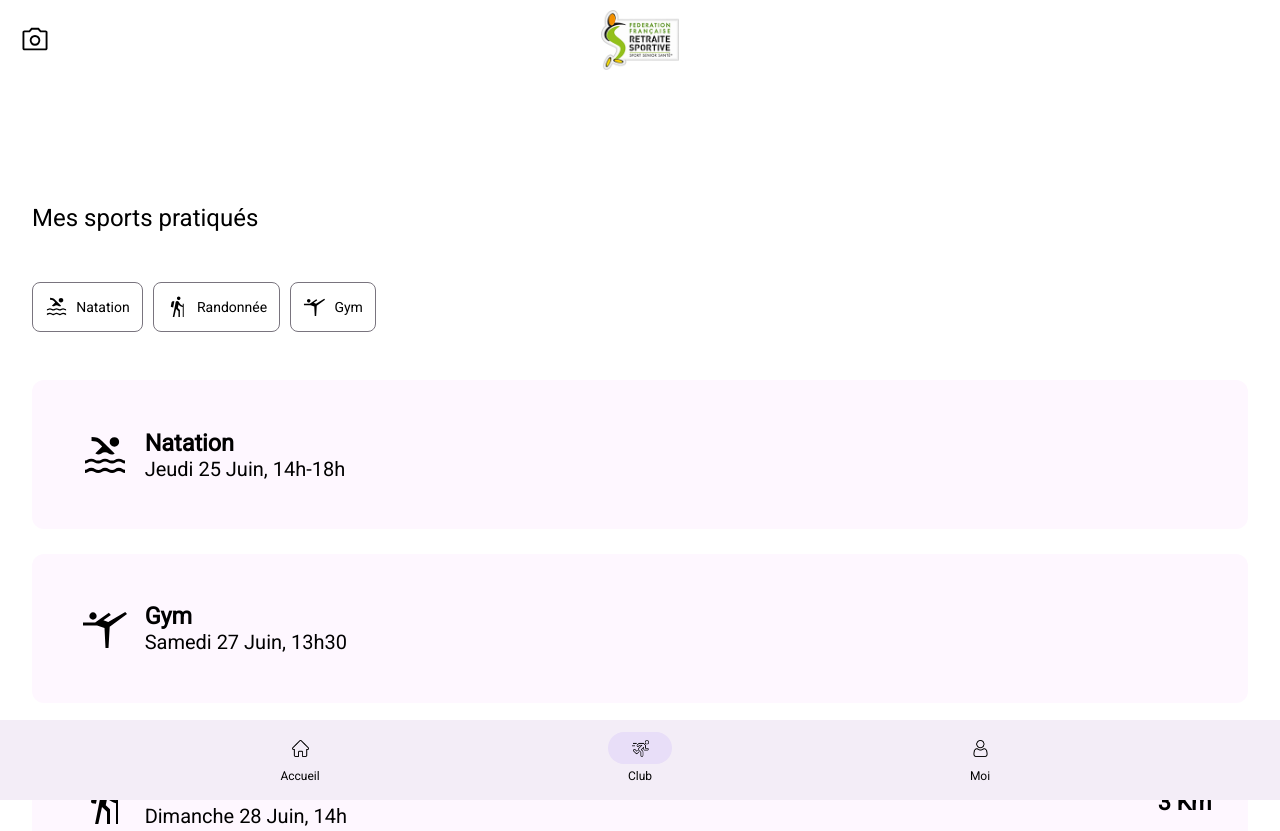
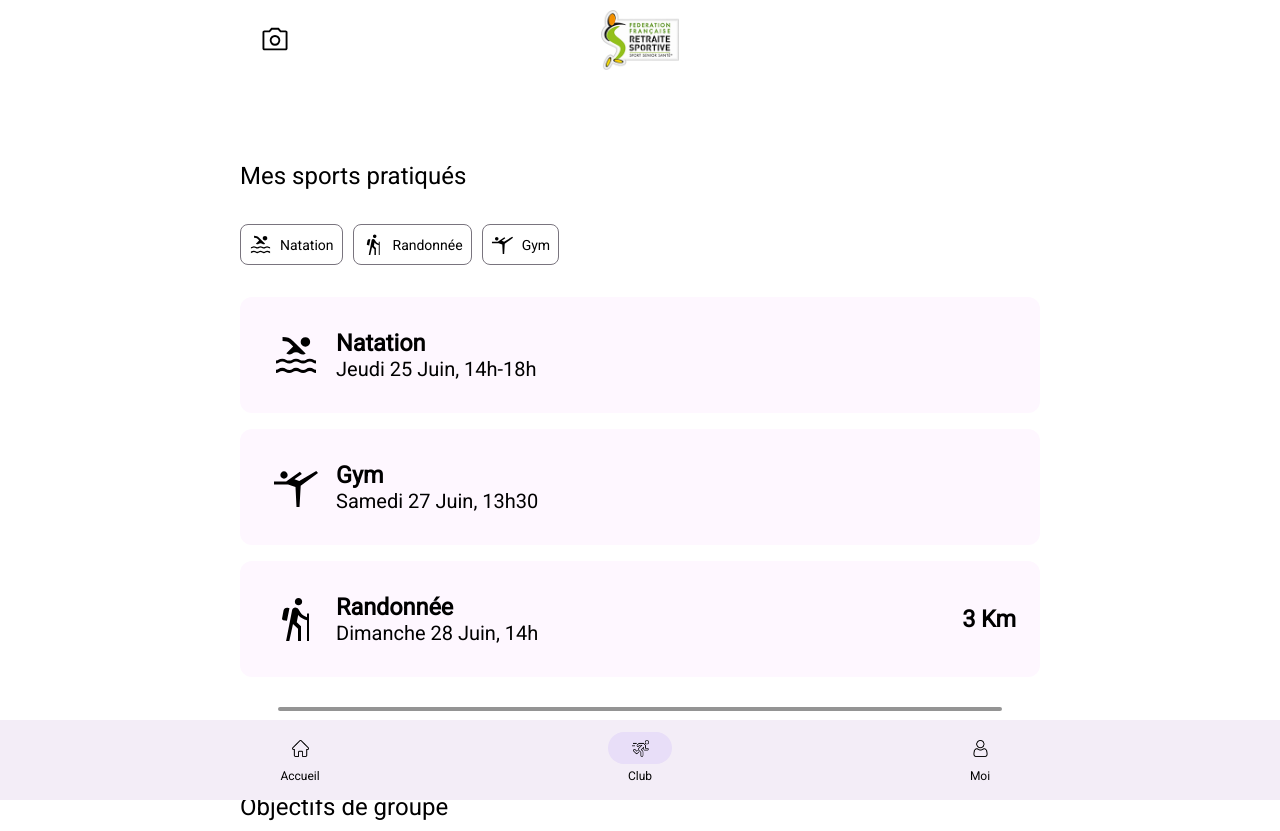
Before and after one commit to Miunn/creathon-ffrs, a plain HTML site: page club.html in a window 1280 px wide. Shown: the top 831 px of the page. Drawn offline with Linux system fonts and the light colour scheme.

Commit message:
Phone layout on web large screens

```diff
--- a/css/club.css
+++ b/css/club.css
@@ -1,8 +1,3 @@
-body {
-    background-color: #ffffff;
-    align-items: center;
-}
-
 header {
     display: grid;
     grid-template-columns: 1fr 1fr 1fr;
--- a/css/navbar.css
+++ b/css/navbar.css
@@ -1,14 +1,14 @@
 main {
-    margin-bottom: 100px;
+    padding-bottom: 100px;
 }
 
 .navigation-bar {
     width: 100%;
     position: fixed;
     bottom: 0;
+    left: 0;
+    right: 0;
     background-color: #F3EDF7;
-
-
 
     display: flex;
     flex-direction: row;
--- a/css/perso.css
+++ b/css/perso.css
@@ -22,6 +22,7 @@
 
     color: #383D54;
 
+    margin-left: 5%;
 }
 
 .card-summary img {
--- a/css/stylesheet.css
+++ b/css/stylesheet.css
@@ -6,10 +6,16 @@
 }
 
 body {
+    min-height: 100vh;
     background-color: #ffffff;
 }
 
 header {
+    max-width: 800px;
+    width: 95%;
+    position: relative;
+    left: 50%;
+    transform: translateX(-50%);
     height: 80px;
     display: flex;
     justify-content: space-evenly;
@@ -19,6 +25,7 @@ header {
 }
 
 main {
+    max-width: 800px;
     width: 95%;
     position: relative;
     left: 50%;
```
